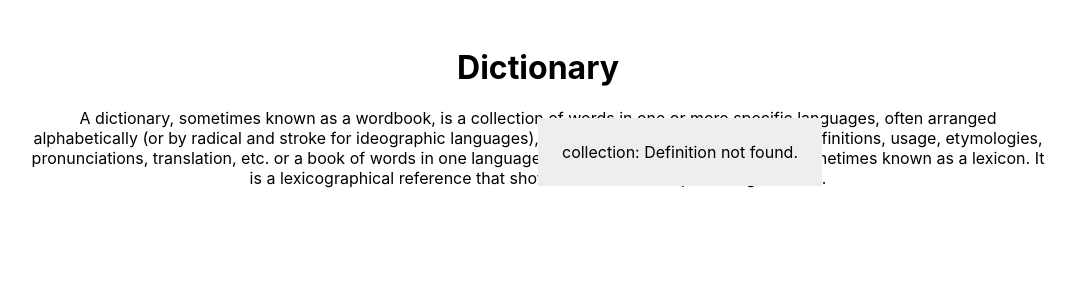
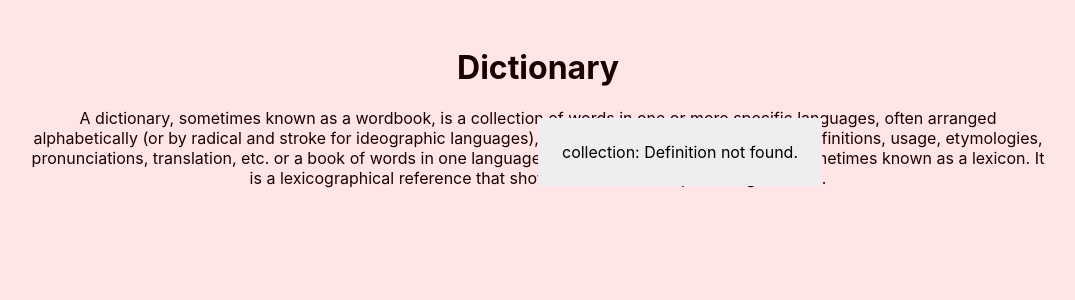
Before and after one commit to deimyts/dictionary-lookup, a React (Create React App) app: page / in a window 1280 px wide. Both pictures are taken after a click on the element 640 px from the left and 118 px from the top of the page. Shown: the top 300 px of the page, without its empty margins (102-1177 px from the left). Built offline with nearby package versions, Linux system fonts and the light colour scheme; no server answers.

Commit message:
feat: add overlay when definition is active

```diff
--- a/src/App.js
+++ b/src/App.js
@@ -3,7 +3,7 @@ import './App.scss';
 import getWord from './getWord'
 import getDefinition from './getDefinition'
 import SelectableText from './SelectableText'
-import Definition from './Definition'
+import Definition, { Overlay } from './Definition'
 
 class App extends React.Component {
   constructor() {
@@ -50,6 +50,7 @@ class App extends React.Component {
           </p>
         </SelectableText>
         { this.state.word ? <Definition word={this.state.word} definition={this.state.definition} style={{ left: this.state.definitionPosition.x, top: this.state.definitionPosition.y }}/> : null }
+        { this.state.word ? <Overlay /> : null }
       </div>
     );
   }
--- a/src/Definition.js
+++ b/src/Definition.js
@@ -4,3 +4,7 @@ import './Definition.scss';
 export default function Definition(props) {
   return <div className='definition' style={props.style}>{`${props.word}: ${props.definition}`}</div>
 }
+
+export function Overlay() {
+  return <div className="overlay" />
+}
--- a/src/Definition.scss
+++ b/src/Definition.scss
@@ -1,5 +1,16 @@
 .definition {
   position: fixed;
+  z-index: 1;
   padding: 1.5rem;
   background: #eee;
 }
+
+.overlay {
+  position: fixed;
+  top: 0;
+  right: 0;
+  bottom: 0;
+  left: 0;
+  z-index: 0;
+  background: rgba(255, 0, 0, 0.1);
+}
```
